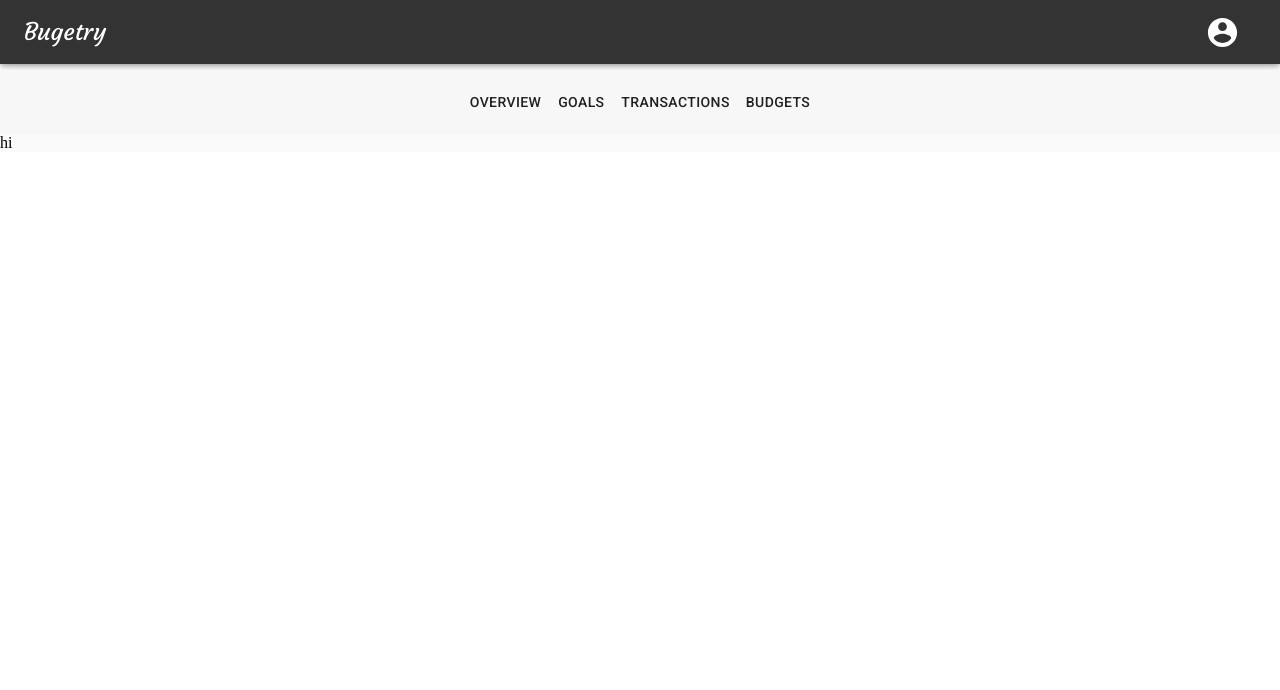
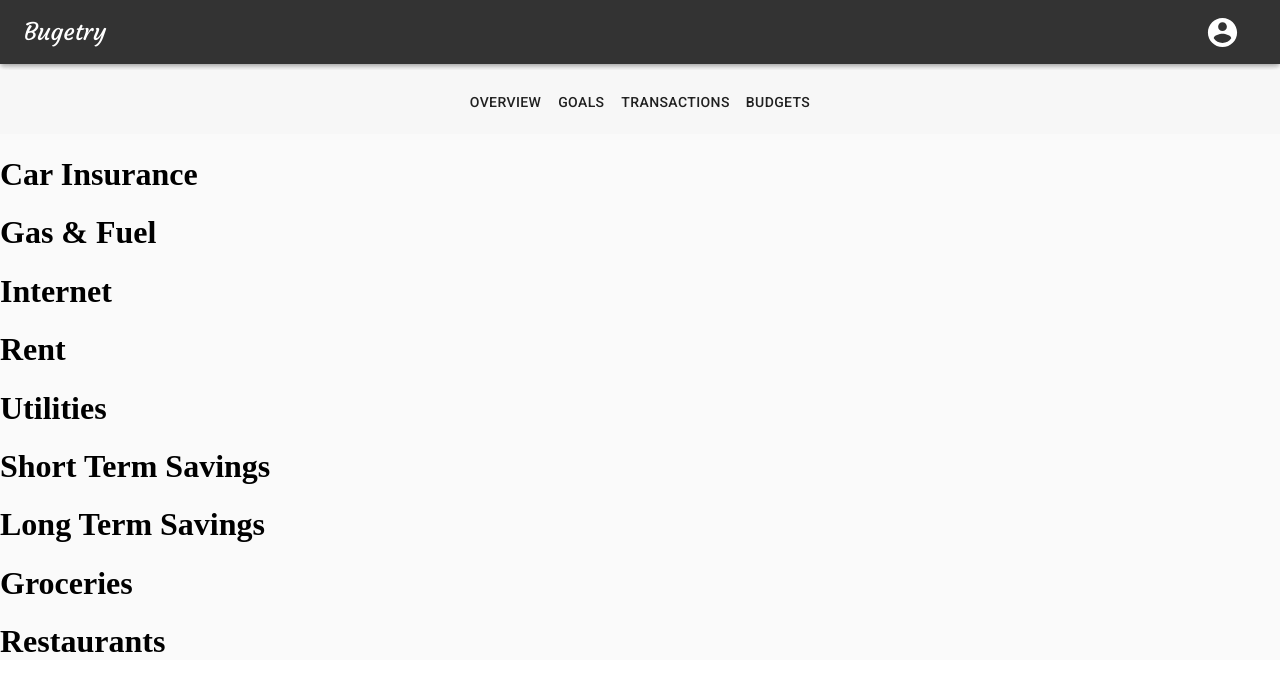
Before and after one commit to jrmeyers92/react-budget, a React (Create React App) app: page /budget in a window 1280 px wide. Shown: the top 690 px of the page. Built offline with nearby package versions, Linux system fonts and the light colour scheme.

Commit message:
have used context set up to store expenes

```diff
--- a/src/App.js
+++ b/src/App.js
@@ -7,6 +7,7 @@ import SecondaryNav from "./components/SecondaryNav";
 import Budget from "./pages/Budget/Budget";
 import { Switch, Route } from "react-router-dom";
 import { makeStyles } from "@material-ui/core/styles";
+import { ExpenseProvider } from "./State/ExpenseContext";
 
 const useStyles = makeStyles((theme) => ({
 	App: {
@@ -38,11 +39,13 @@ function App() {
 					<SecondaryNav />
 					<Overview />
 				</Route>
-				<Route path='/budget'>
-					<Nav userName={userName} />
-					<SecondaryNav />
-					<Budget />
-				</Route>
+				<ExpenseProvider>
+					<Route path='/budget'>
+						<Nav userName={userName} />
+						<SecondaryNav />
+						<Budget />
+					</Route>
+				</ExpenseProvider>
 			</Switch>
 		</div>
 	);
--- /dev/null
+++ b/src/State/ExpenseContext.js
@@ -0,0 +1,58 @@
+import React, { useState, createContext } from "react";
+
+export const ExpenseContext = createContext();
+
+export const ExpenseProvider = ({ children }) => {
+	const [expenses, setExpenses] = useState([
+		{
+			name: "Car Insurance",
+			Catagory: "Auto & Transport",
+			dollars: 100,
+		},
+		{
+			name: "Gas & Fuel",
+			Catagory: "Auto & Transport",
+			dollars: 80,
+		},
+		{
+			name: "Internet",
+			Catagory: "Bills & Utilities",
+			dollars: 70,
+		},
+		{
+			name: "Rent",
+			Catagory: "Bills & Utilities",
+			dollars: 800,
+		},
+		{
+			name: "Utilities",
+			Catagory: "Bills & Utilities",
+			dollars: 80,
+		},
+		{
+			name: "Short Term Savings",
+			Catagory: "Financial",
+			dollars: 200,
+		},
+		{
+			name: "Long Term Savings",
+			Catagory: "Financial",
+			dollars: 500,
+		},
+		{
+			name: "Groceries",
+			Catagory: "Food & Dining",
+			dollars: 350,
+		},
+		{
+			name: "Restaurants",
+			Catagory: "Food & Dining",
+			dollars: 100,
+		},
+	]);
+	return (
+		<ExpenseContext.Provider value={expenses}>
+			{children}
+		</ExpenseContext.Provider>
+	);
+};
--- a/src/pages/Budget/Budget.js
+++ b/src/pages/Budget/Budget.js
@@ -1,25 +1,13 @@
-import { makeStyles } from "@material-ui/styles";
-import React from "react";
-
-const useStyles = makeStyles((theme) => ({
-	innerGrid: {
-		padding: "2rem",
-	},
-	button: {
-		color: "#333",
-		margin: "1rem",
-	},
-	addIcon: {
-		marginRight: ".5rem",
-	},
-	paper: {
-		height: "70vh",
-	},
-}));
+import React, { useContext } from "react";
+import { ExpenseContext } from "../../State/ExpenseContext";
 
 const Budget = () => {
-	const classes = useStyles();
-	return <div>hi</div>;
+	const expenses = useContext(ExpenseContext);
+	const title = expenses.map((expense) => {
+		return <h1>{expense.name}</h1>;
+	});
+
+	return <div>{title}</div>;
 };
 
 export default Budget;
```
Also changed, not shown: 1 other file (tests, documents, lock files or other folders).
